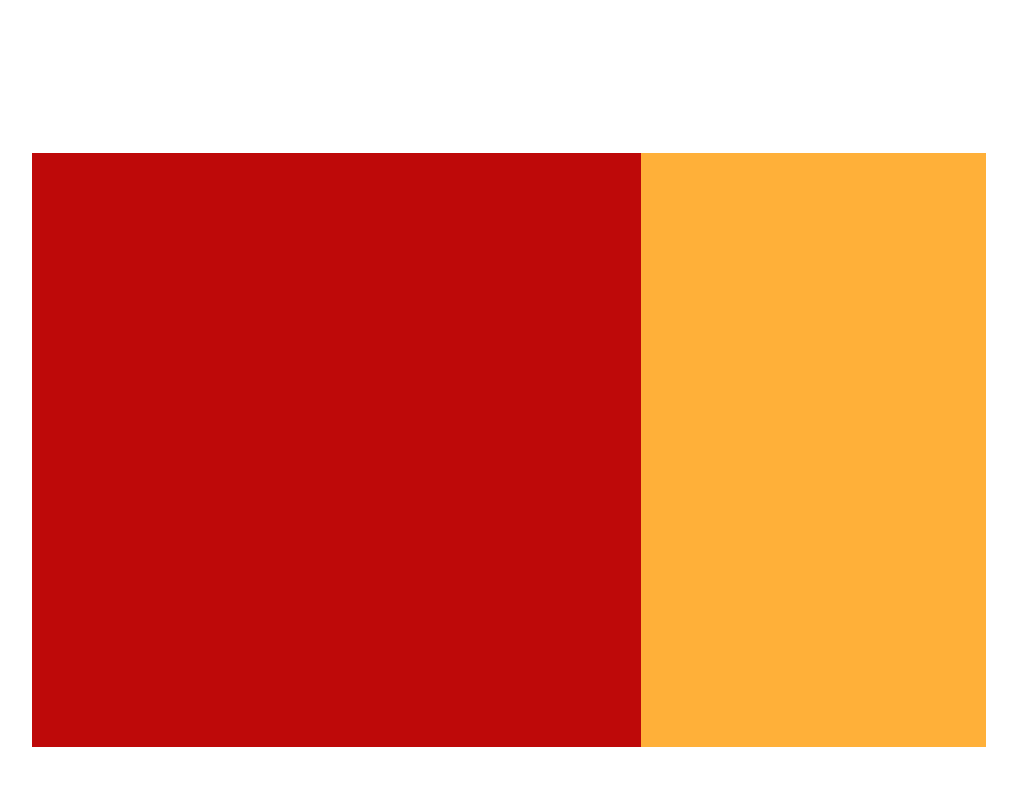
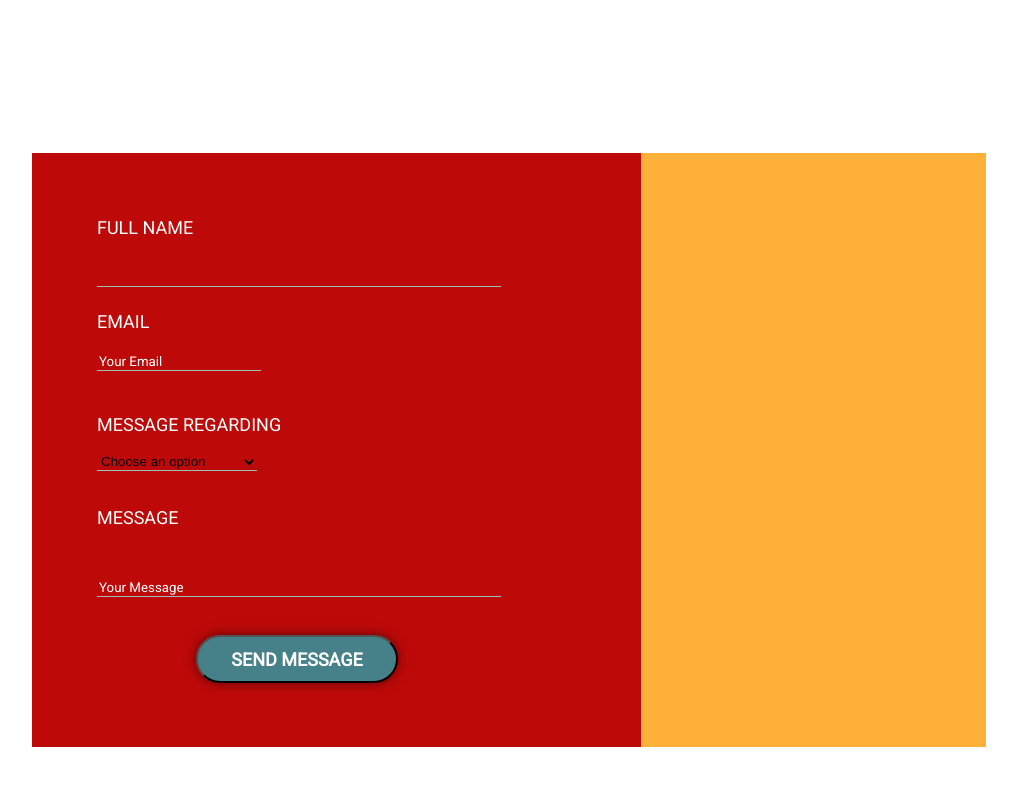
Before and after one commit to IdacJohansson/Forms_lesson07, a plain HTML site: page index.html in a window 1280 px wide. Shown: the whole page, without its empty margins (211-1228 px from the left). Drawn offline with Linux system fonts and the light colour scheme.

Commit message:
add: new style on form and a simple script to save message in local storage

```diff
--- a/index.html
+++ b/index.html
@@ -1,23 +1,50 @@
 <!DOCTYPE html>
 <html lang="en">
   <head>
-    <meta charset="UTF-8">
-    <meta name="viewport" content="width=device-width, initial-scale=1.0">
-    <link rel="stylesheet" href="styles/style.css">
+    <meta charset="UTF-8" />
+    <meta name="viewport" content="width=device-width, initial-scale=1.0" />
+    <link rel="preconnect" href="https://fonts.googleapis.com" />
+    <link rel="preconnect" href="https://fonts.gstatic.com" crossorigin />
+    <link
+      href="https://fonts.googleapis.com/css2?family=Roboto&display=swap"
+      rel="stylesheet"
+    />
+    <link rel="stylesheet" href="styles/style.css" />
     <title>Forms</title>
   </head>
   <body>
     <main>
       <div class="red-container">
-
-
-
+        <form action="">
+          <label class="full-name lable">FULL NAME</label>
+          <input type="text" class="inputfield-full-name" />
+          <label class="email lable">EMAIL</label>
+          <input
+            type="email"
+            placeholder="Your Email"
+            class="inputfield-email"
+          />
+          <label class="message-regarding lable">MESSAGE REGARDING</label>
+          <select class="message-dropdown">
+            <option value="#" selected>Choose an option</option>
+            <option value="#">Duck-Spa</option>
+            <option value="#">Duck-hotel</option>
+            <option value="#">Duck-Breakfast</option>
+          </select>
+          <label class="message lable">MESSAGE</label>
+          <input
+            type="text"
+            placeholder="Your Message"
+            class="inputfield-message"
+            id="messageFromUser"
+          />
+          <button class="send-msg-btn" id="sendMessage">
+            <div class="btn-text">SEND MESSAGE</div>
+          </button>
+        </form>
       </div>
-        <div class="yellow-rectangle">
-
-        </div>
+      <div class="yellow-rectangle"></div>
     </main>
-
-
+    <script src="script.js"></script>
   </body>
 </html>
--- /dev/null
+++ b/script.js
@@ -0,0 +1,11 @@
+document.getElementById("sendMessage").addEventListener("click", function () {
+  const message = document.getElementById("messageFromUser").value;
+  event.preventDefault();
+
+  if (message) {
+    localStorage.setItem("message from user:", message);
+    console.log("message saved in local storage");
+  } else {
+    console.log("please try again");
+  }
+});
--- a/styles/style.css
+++ b/styles/style.css
@@ -1,6 +1,4 @@
-
-
-.red-container{
+.red-container {
   position: absolute;
   left: 243px;
   top: 153px;
@@ -8,16 +6,116 @@
   width: 100%;
   max-height: 594px;
   height: 100%;
-    background-color: #BE0909;
+  background-color: #be0909;
 }
 
-.yellow-rectangle{
+.yellow-rectangle {
   position: absolute;
   left: 852px;
-    top:153px;
+  top: 153px;
   max-width: 345px;
   width: 100%;
   max-height: 594px;
   height: 100%;
-    background-color: #FFB039;
+  background-color: #ffb039;
 }
+
+label {
+  font-family: "Roboto", sans-serif;
+  font-weight: 400;
+  font-style: normal;
+  font-size: 18px;
+  color: #feffff;
+}
+
+::placeholder {
+  color: #feffff;
+  font-family: "Roboto", sans-serif;
+  font-weight: 400;
+  font-style: normal;
+}
+.full-name {
+  position: absolute;
+  left: 65px;
+  top: 64px;
+}
+.inputfield-full-name {
+  position: absolute;
+  left: 65px;
+  top: 116px; /*136px */
+  width: 400px;
+  border: none;
+  border-bottom: 1px solid #9dbebb;
+  background-color: #be0909;
+}
+
+.email {
+  position: absolute;
+  left: 65px;
+  top: 158px;
+  font-family: "Roboto", sans-serif;
+  font-weight: 400;
+  font-style: normal;
+  font-size: 18px;
+  color: #feffff;
+}
+
+.inputfield-email {
+  position: absolute;
+  left: 65px;
+  top: 200px; /*230px*/
+  width: 160px;
+  border: none;
+  border-bottom: 1px solid #9dbebb;
+  background-color: #be0909;
+}
+
+.message-regarding {
+  position: absolute;
+  left: 65px;
+  top: 261px;
+}
+
+.message-dropdown {
+  position: absolute;
+  left: 65px;
+  top: 300px; /*333px*/
+  width: 160px;
+  border: none;
+  border-bottom: 1px solid #9dbebb;
+  background-color: #be0909;
+}
+
+.message {
+  position: absolute;
+  left: 65px;
+  top: 354px;
+}
+
+.inputfield-message {
+  position: absolute;
+  left: 65px;
+  top: 426px;
+  width: 400px;
+  border: none;
+  border-bottom: 1px solid #9dbebb;
+  background-color: #be0909;
+}
+
+.send-msg-btn {
+  position: absolute;
+  left: 164px;
+  top: 482px;
+  width: 202px;
+  height: 48px;
+  background-color: #468189;
+  box-shadow: 0px 0px 12px rgba(0, 0, 0.5, 0.5);
+  border-radius: 40px;
+}
+.btn-text {
+  font-family: "Roboto", sans-serif;
+  font-weight: 700;
+  font-style: normal;
+  font-size: 18px;
+  color: #ffffff;
+}
```
Lines whose indentation alone changed are shown as unchanged.
